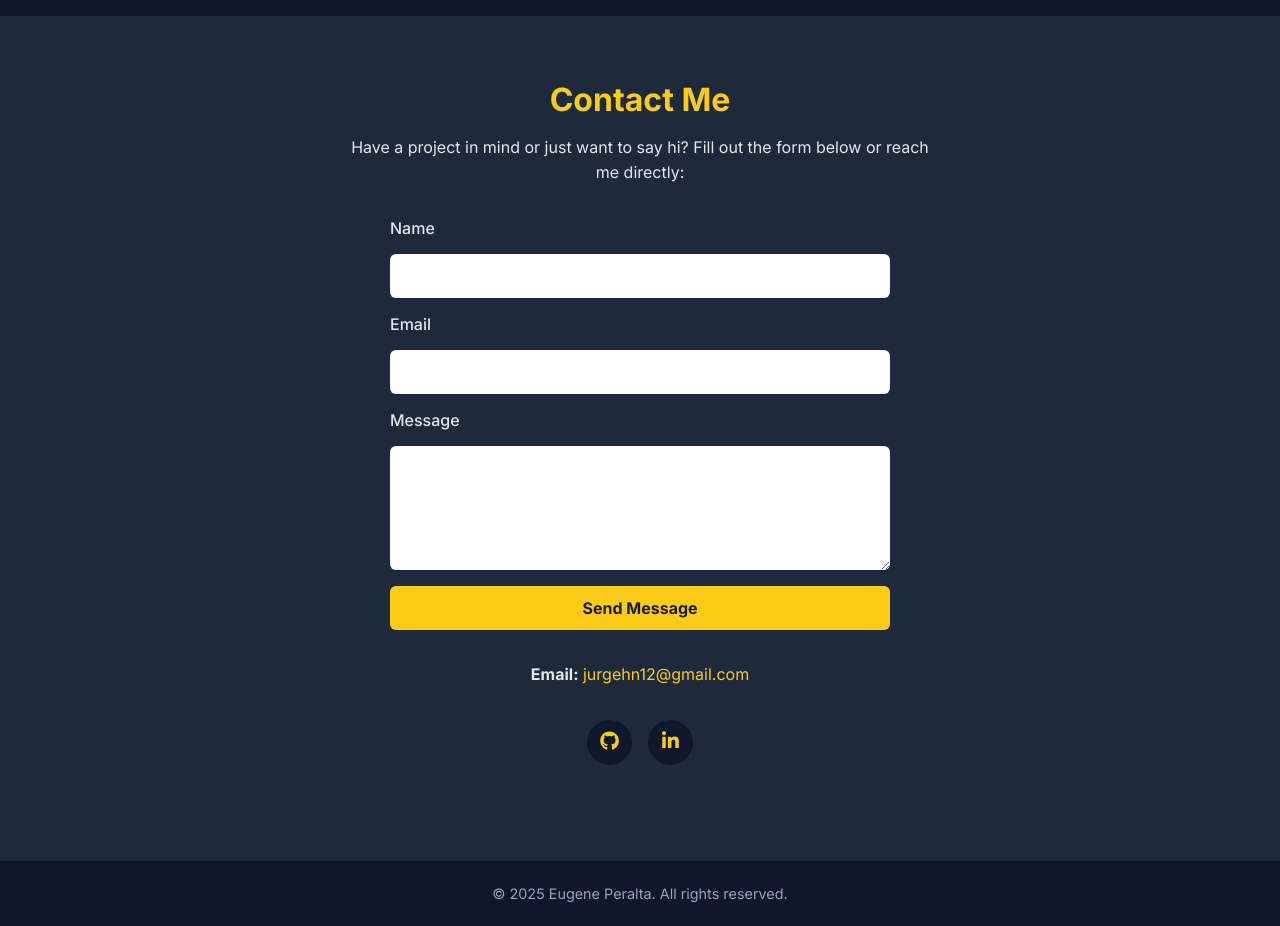
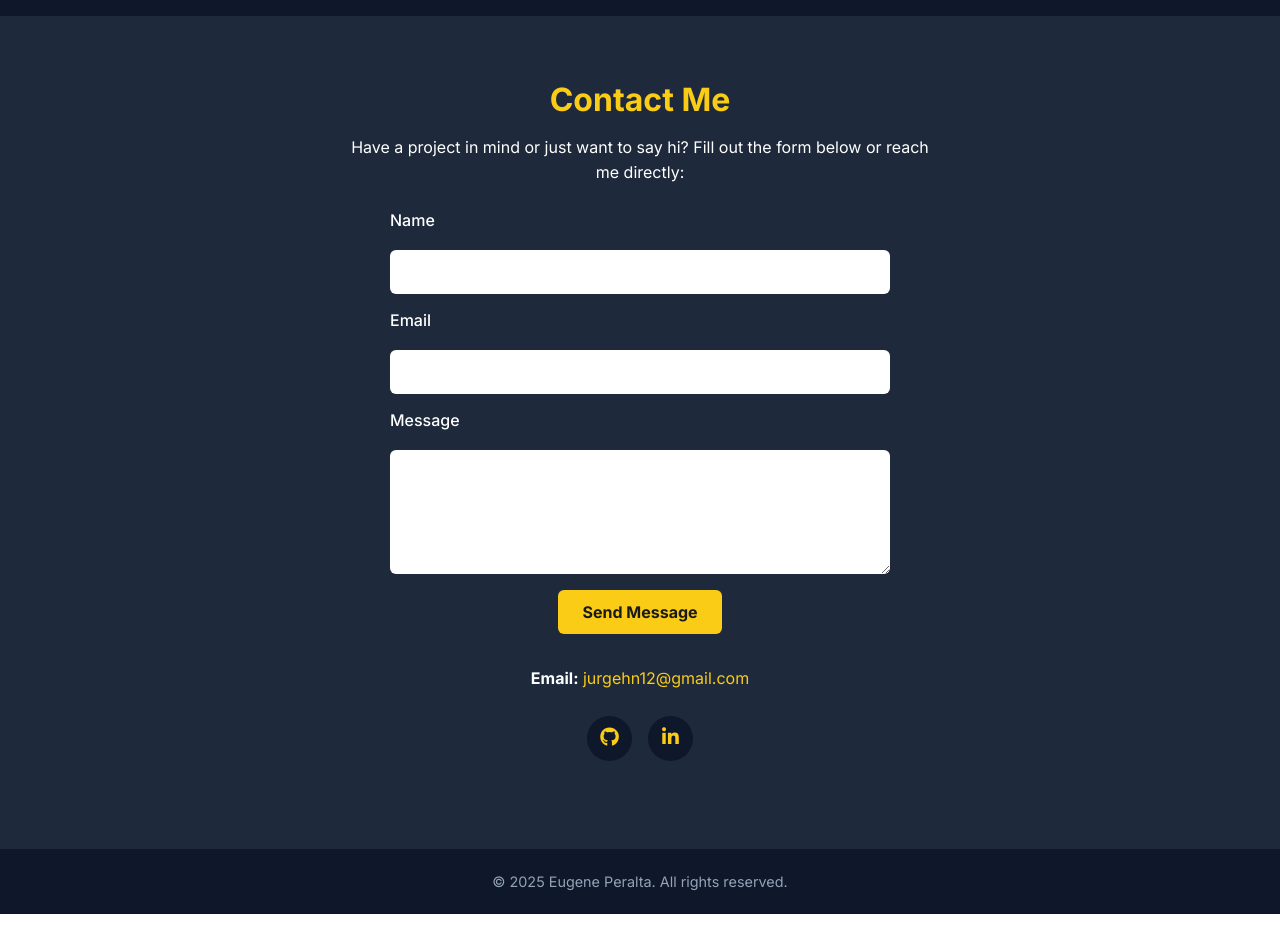
Before and after one commit to Shishwami/jurghen, a Vue app: page / in a window 1280 px wide. Shown: the part 4820-5746 px from the top of the page. Built offline with nearby package versions, Linux system fonts and the light colour scheme.

Commit message:
Update Contact.vue

```diff
--- a/src/components/Contact.vue
+++ b/src/components/Contact.vue
@@ -29,8 +29,9 @@
     <div class="contact-info">
       <p><strong>Email:</strong> <a href="mailto:jurgehn12@gmail.com">jurgehn12@gmail.com</a></p>
       <p class="socials">
-        <a href="https://github.com/yourusername" target="_blank" class="icon-btn"><i class="fab fa-github"></i></a>
-        <a href="https://linkedin.com/in/yourusername" target="_blank" class="icon-btn"><i class="fab fa-linkedin-in"></i></a>
+        <a href="https://github.com/Shishwami" target="_blank" class="icon-btn"><i class="fab fa-github"></i></a>
+        <a href="https://www.linkedin.com/in/eugene-peralta-b43b242a7/" target="_blank" class="icon-btn"><i
+            class="fab fa-linkedin-in"></i></a>
       </p>
     </div>
   </section>
@@ -98,20 +99,21 @@ async function handleSubmit() {
 <style scoped>
 .contact {
   padding: 4rem 2rem;
-  background-color: #1e293b;
-  color: #e2e8f0;
+  background-color: var(--bg-card);
+  color: var(--text-light);
   text-align: center;
+  margin: 0;
 }
 
 .contact h2 {
   font-size: 2rem;
-  color: #facc15;
-  margin-bottom: 1rem;
+  color: var(--highlight);
+  margin: 0 0 1rem 0;
 }
 
 .contact p {
   max-width: 600px;
-  margin: 0 auto 2rem;
+  margin: 0 auto 1.5rem auto;
   line-height: 1.6;
 }
 
@@ -119,12 +121,13 @@ async function handleSubmit() {
   display: grid;
   gap: 1rem;
   max-width: 500px;
-  margin: 0 auto 2rem;
+  margin: 0 auto 2rem auto;
 }
 
 .contact-form label {
   text-align: left;
   font-weight: 500;
+  margin-bottom: 0.25rem;
 }
 
 .contact-form input,
@@ -134,16 +137,17 @@ async function handleSubmit() {
   border: none;
   border-radius: 6px;
   font-size: 1rem;
+  box-sizing: border-box;
 }
 
 .contact-form input:focus,
 .contact-form textarea:focus {
-  outline: 2px solid #facc15;
+  outline: 2px solid var(--highlight);
 }
 
 .btn {
-  background-color: #facc15;
-  color: #1a1a1a;
+  background-color: var(--highlight);
+  color: var(--text-dark);
   padding: 0.75rem 1.5rem;
   border: none;
   border-radius: 6px;
@@ -151,18 +155,21 @@ async function handleSubmit() {
   font-weight: bold;
   cursor: pointer;
   transition: background 0.3s ease;
+  margin: 0 auto;
+  display: inline-block;
 }
 
 .btn:hover {
-  background-color: #eab308;
+  background-color: var(--highlight-hover);
 }
 
 .contact-info {
   font-size: 1rem;
+  margin: 0;
 }
 
 .contact-info a {
-  color: #facc15;
+  color: var(--highlight);
   text-decoration: none;
 }
 
@@ -174,8 +181,8 @@ async function handleSubmit() {
 }
 
 .icon-btn {
-  background-color: #0f172a;
-  color: #facc15;
+  background-color: var(--bg-dark);
+  color: var(--highlight);
   border-radius: 50%;
   width: 45px;
   height: 45px;
@@ -188,7 +195,13 @@ async function handleSubmit() {
 }
 
 .icon-btn:hover {
-  background-color: #334155;
+  background-color: var(--bg-card);
   transform: scale(1.1);
 }
+
+html, body {
+  margin: 0;
+  padding: 0;
+}
+
 </style>
```
